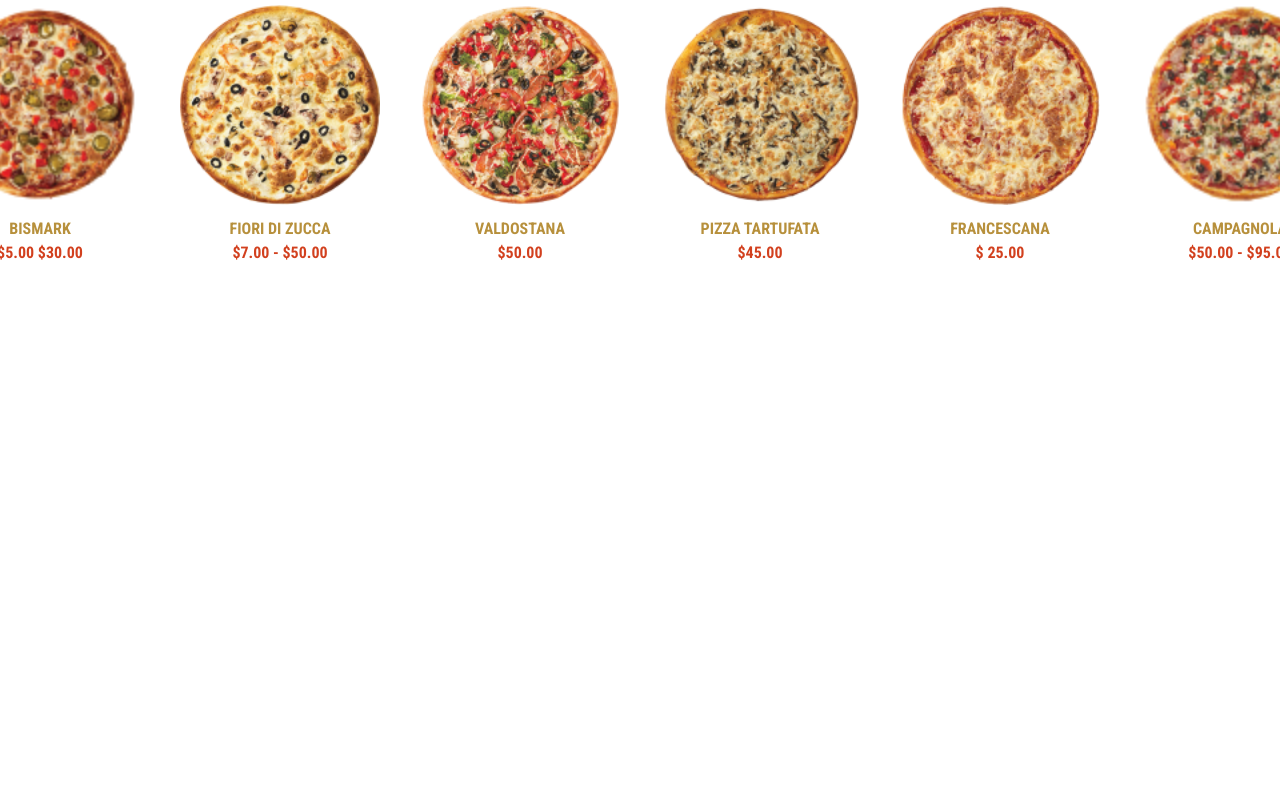
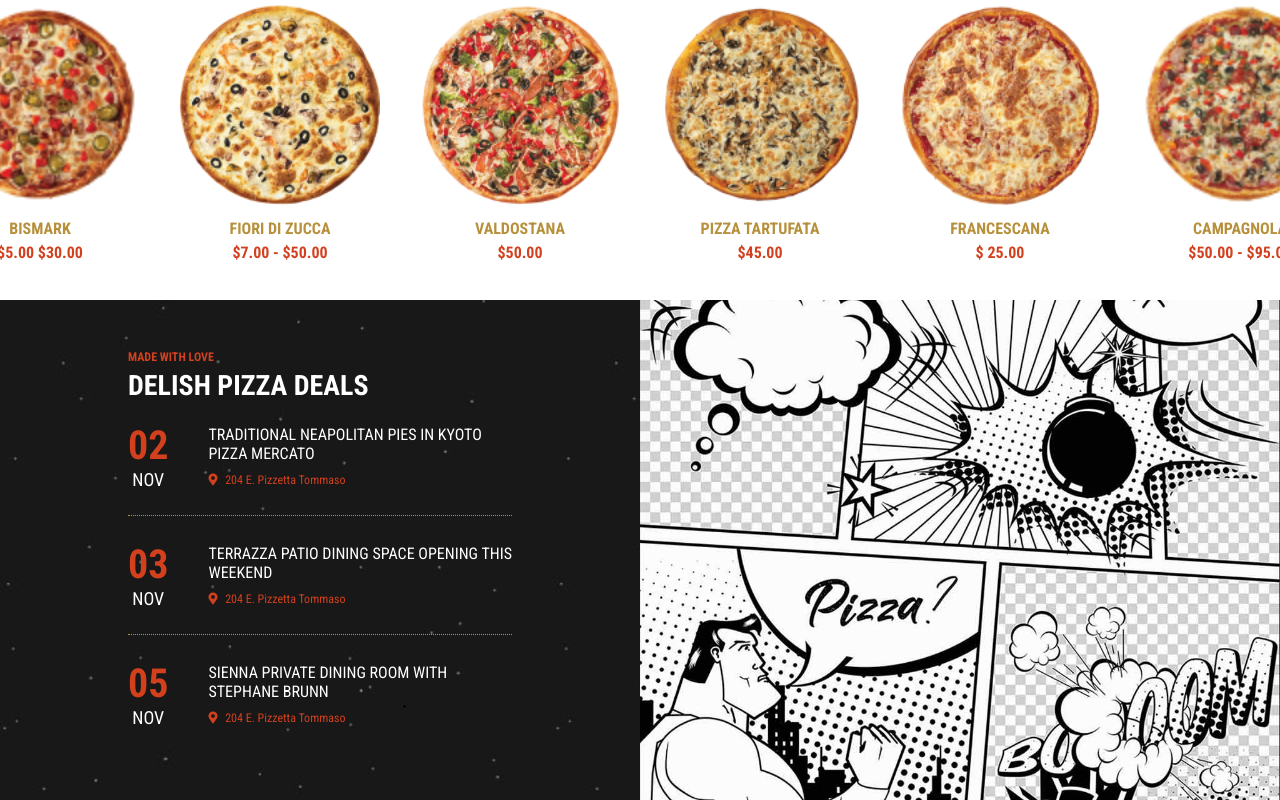
Before and after one commit to MatteoFruianu/proj-html-vuejs, a plain HTML site: page index.html in a window 1280 px wide. Shown: the part 2805-3605 px from the top of the page. Before the commit the page ends 3105 px from the top, so only its background shows below. Drawn offline with nearby package versions, Linux system fonts and the light colour scheme.

Commit message:
Delish and comic

```diff
--- a/css/styles.css
+++ b/css/styles.css
@@ -363,3 +363,92 @@ ul {
     font-weight: bold;
     padding-top: 5px;
 }
+
+/* DEALS STYLES */
+
+.deals {
+    color: white;
+    display: flex;
+    height: 500px;
+
+    text-transform: uppercase;
+    overflow-x: hidden;
+}
+
+.deals .delish,
+.deals .comic {
+    flex-basis: 50%;
+}
+
+.delish {
+     background-image: url(../images/dotstars.png);
+    display: flex;
+    align-items: center;
+    justify-content: center;
+}
+
+.deals .delish .program {
+    height: 80%;
+    width: 60%;
+}
+
+.deals .delish .program .day {
+    display: flex;
+    flex-direction: column;
+    align-items: center;
+    justify-content: center;
+
+}
+
+.deals .delish .program .day .day-number {
+    font-size: 40px;
+    color: #d2401e;
+    font-weight: bold;
+}
+
+.deals .delish .program .day .month {
+    font-size: 18px;
+}
+
+.deals .delish .program h4 {
+    font-size: 12px;
+    color: #d2401e;
+}
+
+.deals .delish .program h2 {
+    font-size: 28px;
+}
+
+.deals .delish .program .location {
+    margin-left: 40px;
+}
+
+.deals .delish .program .location .place {
+    text-transform: none;
+    color: #d2401e;
+    font-size: 12px;
+}
+
+.deals .delish .program .location .place i {
+    padding-right: 5px;
+}
+
+.deals .delish .program .date {
+    display: flex;
+    align-items: center;
+}
+
+.program hr {
+    border: none;
+    border-top: 1.5px dotted #B7903c;;
+    margin: 25px 0;
+
+}
+
+
+
+.deals .comic {
+    background-image: url(../images/h3-img-5a.jpg);
+    background-size: cover;
+    background-position: left;
+}
--- a/index.html
+++ b/index.html
@@ -192,6 +192,70 @@
             </div>
         </section>
 
+        <section class="deals">
+            <div class="delish">
+                <div class="program">
+                    <h4 class="m-btm5">made with love</h4>
+                    <h2 class="p-btm20">delish pizza deals</h2>
+
+                    <div class="date">
+                        <div class="day">
+                            <div class="day-number">02</div>
+                            <div class="month">nov</div>
+                        </div>
+                        <div class="location">
+                            <div class="description p-btm10">
+                                 Traditional neapolitan pies in kyoto pizza mercato
+                            </div>
+                            <div class="place">
+                                <i class="fas fa-map-marker-alt"></i> 204 E. Pizzetta Tommaso
+                            </div>
+                        </div>
+                    </div>
+
+                    <hr>
+
+                    <div class="date">
+                        <div class="day">
+                            <div class="day-number">03</div>
+                            <div class="month">nov</div>
+                        </div>
+                        <div class="location">
+                            <div class="description p-btm10">
+                                 Terrazza patio dining space opening this weekend
+                            </div>
+                            <div class="place">
+                                <i class="fas fa-map-marker-alt"></i> 204 E. Pizzetta Tommaso
+                            </div>
+                        </div>
+                    </div>
+
+                    <hr>
+
+                    <div class="date">
+                        <div class="day">
+                            <div class="day-number">05</div>
+                            <div class="month">nov</div>
+                        </div>
+                        <div class="location">
+                            <div class="description p-btm10">
+                                 Sienna private dining room with stephane brunn
+                            </div>
+                            <div class="place">
+                                <i class="fas fa-map-marker-alt"></i> 204 E. Pizzetta Tommaso
+                            </div>
+                        </div>
+                    </div>
+
+                </div>
+
+            </div>
+
+            <div class="comic">
+
+            </div>
+        </section>
+
     </div>
 
 
```
